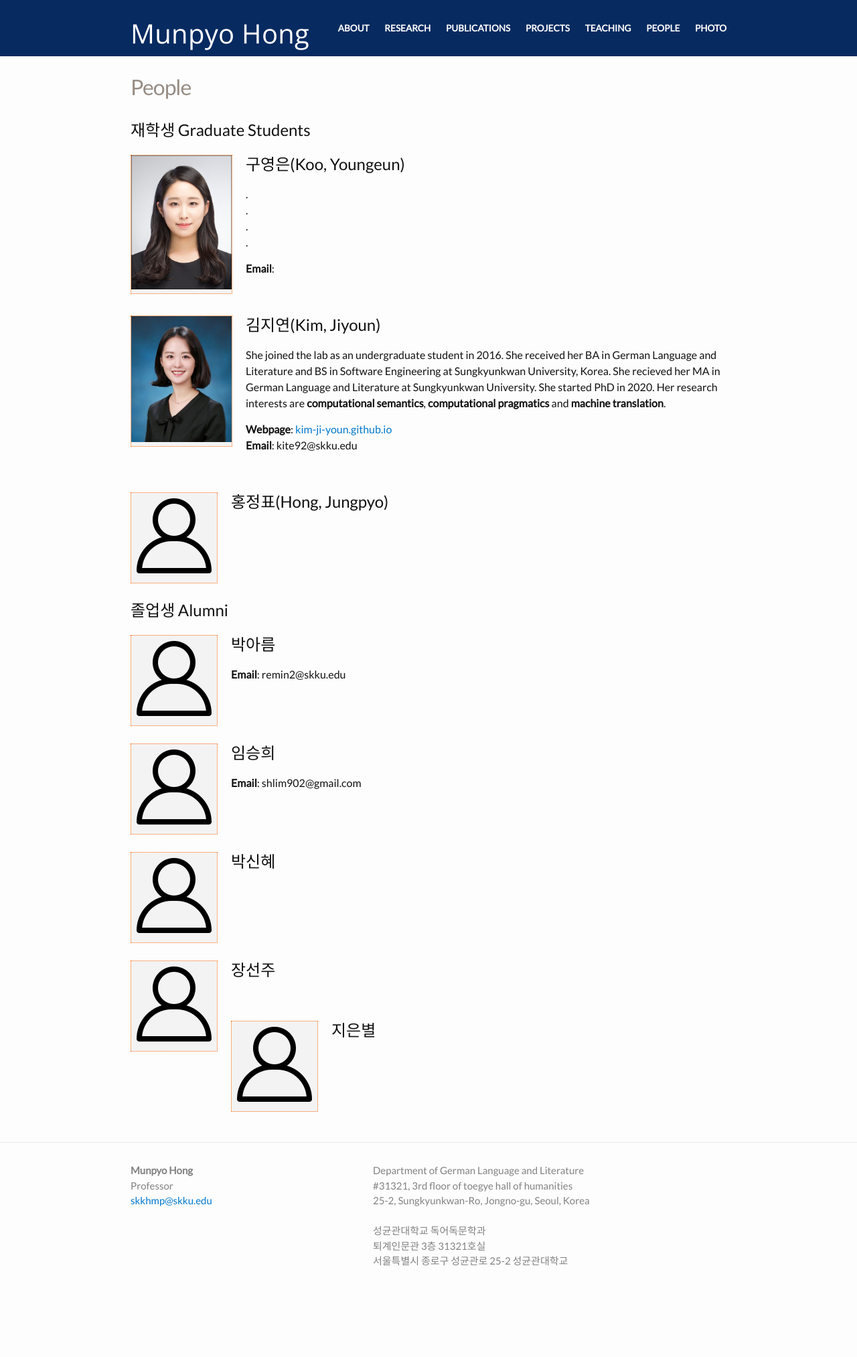
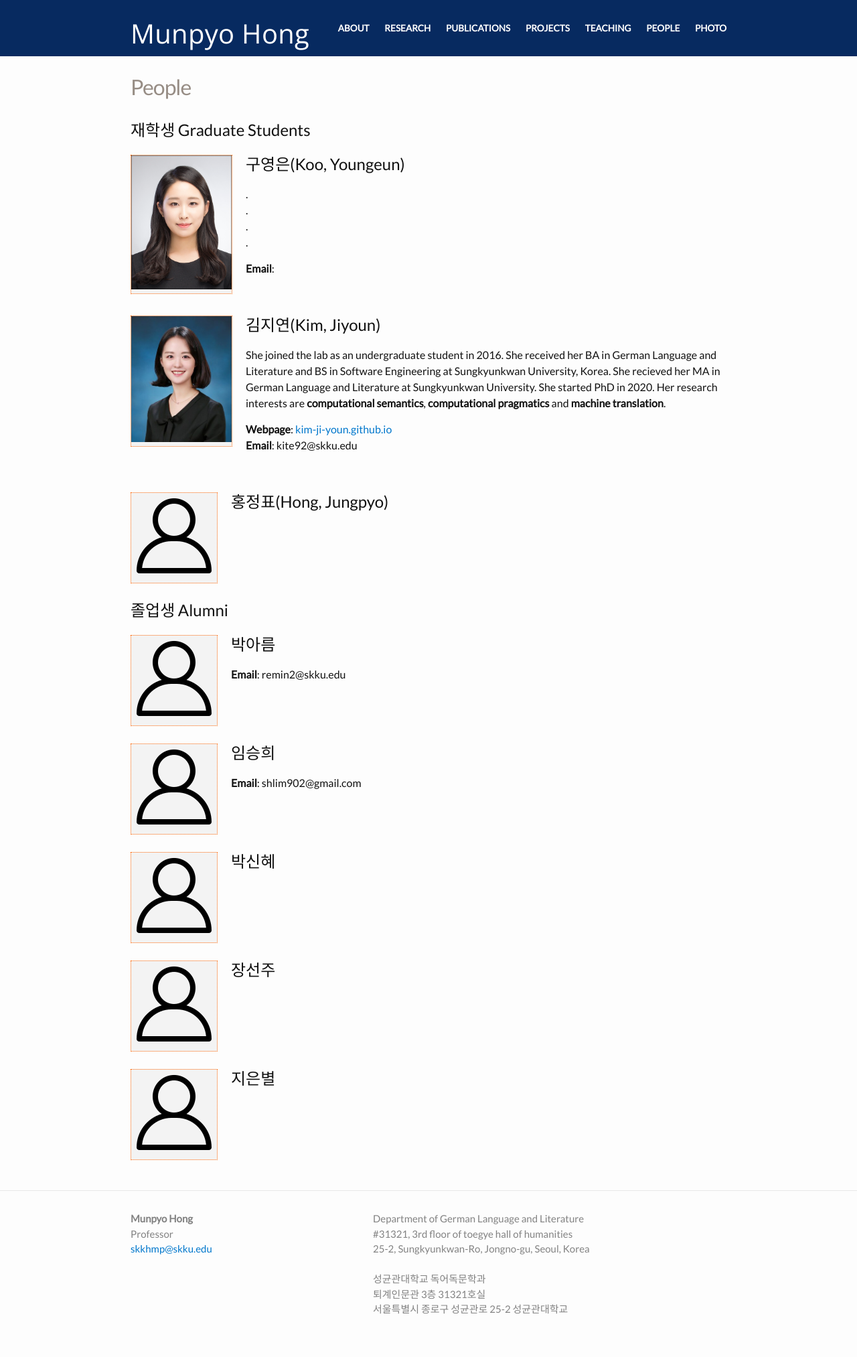
Before and after one commit to skkhmp/skkhmp.github.io, a Jekyll site: the page built from people.md, in a window 1280 px wide. Shown: the whole page at 67% size. Built offline with Jekyll 4.4.1, drawn with Linux system fonts in a browser that asks for light colours; some web fonts are replaced; before the commit the page ends 1954 px from its top, so only the background shows below that.

Commit message:
Update people.md

```diff
--- a/people.md
+++ b/people.md
@@ -6,7 +6,7 @@
 
 ## 재학생 Graduate Students
 
-{% include image.html url="/images/koo.jpg" width=150 height=230 align="left" %}
+{% include image.html url="/images/koo.jpg" width=150 height=250 align="left" %}
 ## 구영은(Koo, Youngeun)
 .
 .
@@ -27,7 +27,7 @@
 
 
 <br />
-{% include image.html url="/images/profile.png" width=200 height=200 align="left" %}
+{% include image.html url="/images/profile.png" width=150 height=150 align="left" %}
 ## 홍정표(Hong, Jungpyo)
 <br />
 <br />
@@ -62,8 +62,10 @@
 
 {% include image.html url="/images/profile.png" width=150 height=150 align="left" %}
 ## 장선주
+<br />
+<br />
+<br />
+<br />
 
-
-<br />
 {% include image.html url="/images/profile.png" width=150 height=150 align="left" %}
 ## 지은별
```
